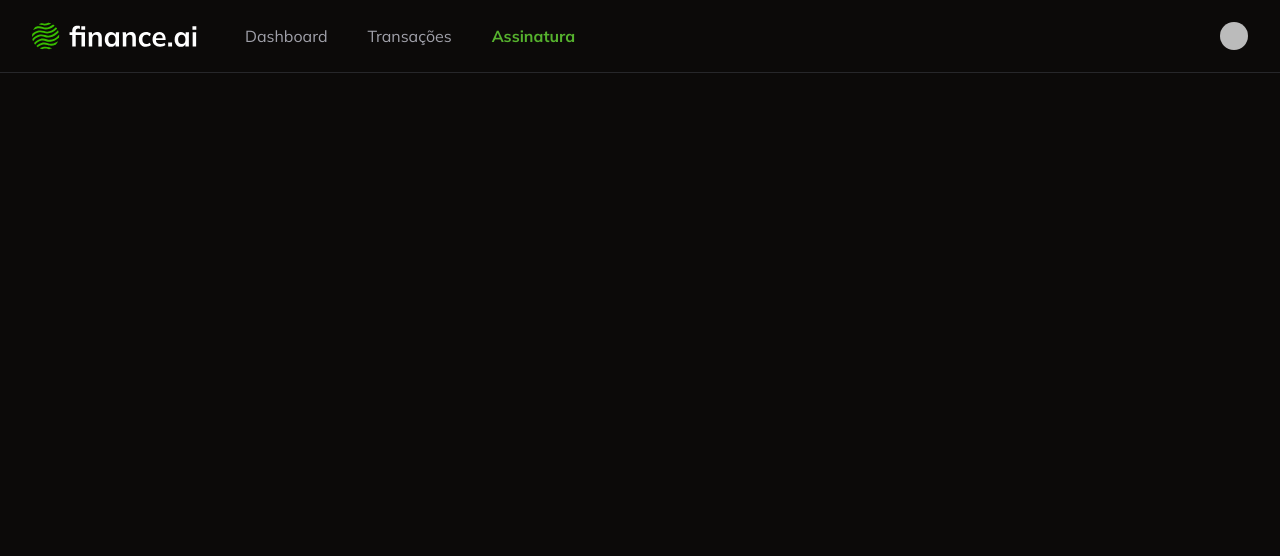
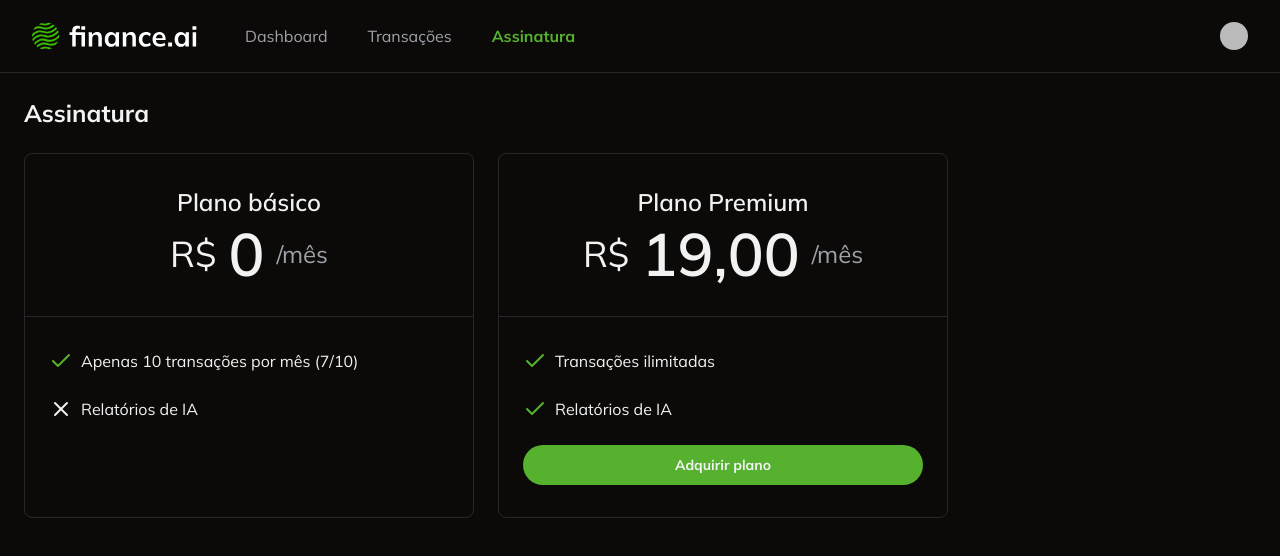
Before and after one commit to EsleySaab/finance-ai, a Next.js app: page /subscription in a window 1280 px wide. Shown: the top 556 px of the page. Built offline with nearby package versions, Linux system fonts and the light colour scheme; no server answers; sample sign-in values are in the browser's storage; some icons are missing.

Commit message:
feat: ensure user is redirected to stripe checkout when acquiring plan

```diff
--- /dev/null
+++ b/app/subscription/_/components/acquire-plan-button.tsx
@@ -0,0 +1,34 @@
+"use client";
+
+import { Button } from "@/app/_components/ui/button";
+import { createStripeCheckout } from "../../_actions/create-stripe-checkout";
+import { loadStripe } from "@stripe/stripe-js";
+
+const AcquirePlanButton = () => {
+  const handleAcquirePlanClick = async () => {
+    const { sessionId } = await createStripeCheckout();
+
+    if (!process.env.NEXT_PUBLIC_STRIPE_PUBLISHABLE_KEY) {
+      throw new Error("Stripe publishable key not found");
+    }
+
+    const stripe = await loadStripe(
+      process.env.NEXT_PUBLIC_STRIPE_PUBLISHABLE_KEY,
+    );
+    if (!stripe) {
+      throw new Error("Stripe not found");
+    }
+    await stripe.redirectToCheckout({ sessionId });
+  };
+
+  return (
+    <Button
+      className="w-full rounded-full font-bold"
+      onClick={handleAcquirePlanClick}
+    >
+      Adquirir plano
+    </Button>
+  );
+};
+
+export default AcquirePlanButton;
--- /dev/null
+++ b/app/subscription/_actions/create-stripe-checkout/index.ts
@@ -0,0 +1,38 @@
+"use server";
+
+import { auth } from "@clerk/nextjs/server";
+import Stripe from "stripe";
+
+export const createStripeCheckout = async () => {
+  const { userId } = await auth();
+
+  if (!userId) {
+    throw new Error("Unauthorized");
+  }
+
+  if (!process.env.STRIPE_SECRET_KEY) {
+    throw new Error("Stripe secret key not found");
+  }
+  const stripe = new Stripe(process.env.STRIPE_SECRET_KEY, {
+    apiVersion: "2024-10-28.acacia",
+  });
+  const session = await stripe.checkout.sessions.create({
+    payment_method_types: ["card"],
+    mode: "subscription",
+    success_url: "http://localhost:3000",
+    cancel_url: "http://localhost:3000",
+    subscription_data: {
+      metadata: {
+        clerk_user_id: userId,
+      },
+    },
+
+    line_items: [
+      {
+        price: process.env.STRIPE_PREMIUM_PLAN_PRICE_ID,
+        quantity: 1,
+      },
+    ],
+  });
+  return { sessionId: session.id };
+};
--- a/app/subscription/page.tsx
+++ b/app/subscription/page.tsx
@@ -1,6 +1,10 @@
 import { auth } from "@clerk/nextjs/server";
 import NavBar from "../_components/navbar";
 import { redirect } from "next/navigation";
+import { Card, CardContent, CardHeader } from "../_components/ui/card";
+import { CheckIcon, XIcon } from "lucide-react";
+
+import AcquirePlanButton from "./_/components/acquire-plan-button";
 
 const SubscriptionPage = async () => {
   const { userId } = await auth();
@@ -8,7 +12,65 @@ const SubscriptionPage = async () => {
     redirect("/login");
   }
 
-  return <NavBar />;
+  return (
+    <>
+      <NavBar />
+      <div className="space-y-6 p-6">
+        <h1 className="text-2xl font-bold">Assinatura</h1>
+
+        <div className="flex gap-6">
+          <Card className="w-[450px]">
+            <CardHeader className="border-b border-solid py-8">
+              <h2 className="text-center text-2xl font-semibold">
+                Plano básico
+              </h2>
+              <div className="flex items-center justify-center gap-3">
+                <span className="text-4xl">R$</span>
+                <span className="text-6xl font-semibold">0</span>
+                <span className="text-2xl text-muted-foreground">/mês</span>
+              </div>
+            </CardHeader>
+            <CardContent className="space-y-6 py-8">
+              <div className="flex items-center gap-2">
+                <CheckIcon className="text-primary" />
+                <p>Apenas 10 transações por mês (7/10)</p>
+              </div>
+
+              <div className="flex items-center gap-2">
+                <XIcon />
+                <p>Relatórios de IA</p>
+              </div>
+            </CardContent>
+          </Card>
+
+          <Card className="w-[450px]">
+            <CardHeader className="border-b border-solid py-8">
+              <h2 className="text-center text-2xl font-semibold">
+                Plano Premium
+              </h2>
+              <div className="flex items-center justify-center gap-3">
+                <span className="text-4xl">R$</span>
+                <span className="text-6xl font-semibold">19,00</span>
+                <span className="text-2xl text-muted-foreground">/mês</span>
+              </div>
+            </CardHeader>
+            <CardContent className="space-y-6 py-8">
+              <div className="flex items-center gap-2">
+                <CheckIcon className="text-primary" />
+                <p>Transações ilimitadas</p>
+              </div>
+
+              <div className="flex items-center gap-2">
+                <CheckIcon className="text-primary" />
+                <p>Relatórios de IA</p>
+              </div>
+              <AcquirePlanButton />
+            </CardContent>
+          </Card>
+        </div>
+      </div>
+    </>
+  );
 };
 
 export default SubscriptionPage;
--- a/package.json
+++ b/package.json
@@ -21,6 +21,7 @@
     "@radix-ui/react-scroll-area": "^1.2.3",
     "@radix-ui/react-select": "^2.1.6",
     "@radix-ui/react-slot": "^1.1.2",
+    "@stripe/stripe-js": "^4.9.0",
     "@tanstack/react-table": "^8.20.5",
     "class-variance-authority": "^0.7.1",
     "clsx": "^2.1.1",
@@ -35,6 +36,7 @@
     "react-hook-form": "^7.54.2",
     "react-number-format": "^5.4.2",
     "recharts": "^2.15.1",
+    "stripe": "^17.3.1",
     "tailwind-merge": "^3.0.2",
     "tailwindcss-animate": "^1.0.7",
     "zod": "^3.24.2"
```
Also changed, not shown: 1 other file (tests, documents, lock files or other folders).
